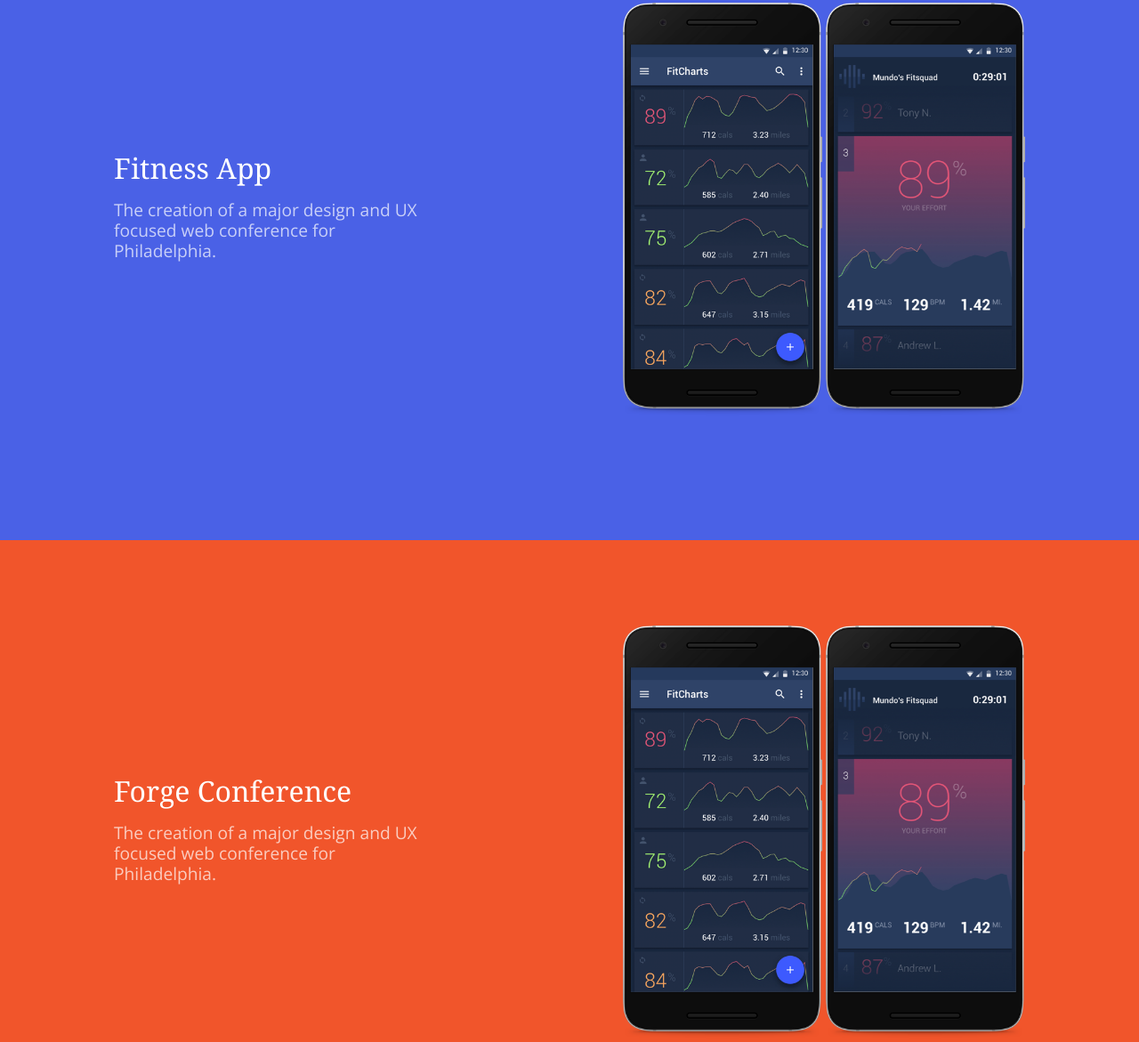
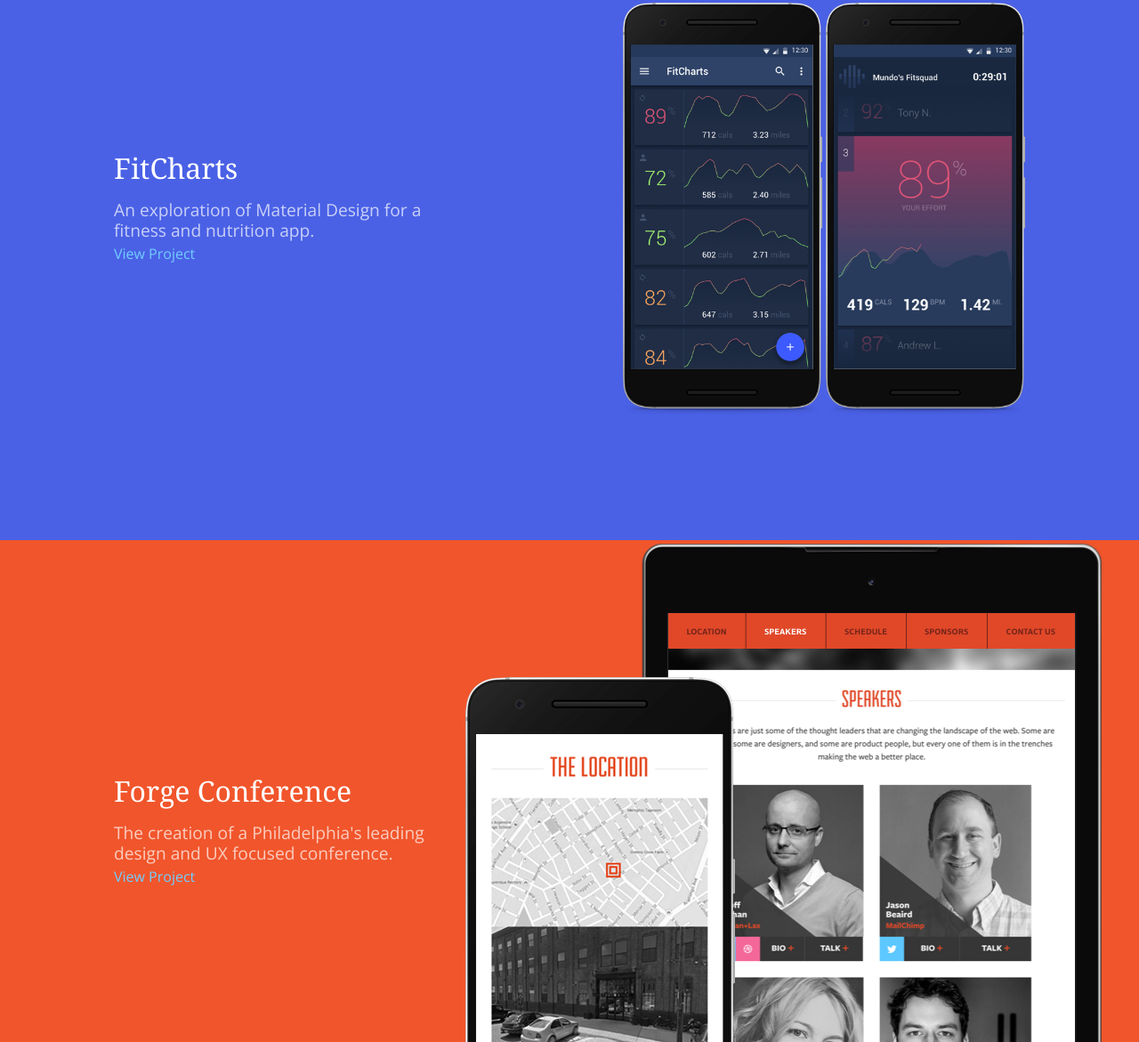
Before and after one commit to KingLee/portfolio-site, a plain HTML site: page index_2.html in a window 1280 px wide. Shown: the part 1194-2365 px from the top of the page at 89% size. Drawn offline with nearby package versions, Linux system fonts and the light colour scheme; a web font is replaced by a local one.

Commit message:
Add files via upload

```diff
--- a/index_2.html
+++ b/index_2.html
@@ -64,13 +64,7 @@
   ga('send', 'pageview');
 
 </script>
-	<script>
-		$(document).ready(function() {
-		  	var projectWrapperHeight = $(window).height() - $(".header-wrapper").height();
- 			$( ".body-container" ).height(projectWrapperHeight);
 
-	 	});
-	</script>
 </head>
 <body>
 
@@ -114,20 +108,21 @@
 			<div class="project-01">
 				<div class="homework-container">
 					<div class="home-work">
-						<h2 class="c-body">XFINITY Internet 1.0</h2>
+						<h2 class="c-body">XFINITY Internet</h2>
 						<p>Cloud enabled router settings allow you to manage your home WiFi network from anywhere.</p>
 						<a href="comcast.html">View Project</a>
 					</div>
-					<div class="home-image-full">
+					<a href="comcast.html"><div class="home-image-full">
 						<img src="images/xfinity-test.png" />
-					</div>
+					</div></a>
 				</div>
 			</div>
 			<div class="project-02">
 				<div class="homework-container">
 					<div class="home-work">
-						<h2 class="c-body">Fitness App</h2>
-						<p> The creation of a major design and UX focused web conference for Philadelphia.</p>
+						<h2 class="c-body">FitCharts</h2>
+						<p>An exploration of Material Design for a fitness and nutrition app.</p>
+						<a href="comcast.html">View Project</a>
 					</div>
 					<div class="home-image">
 						<img src="images/fitness-app-homepage.png" />
@@ -138,11 +133,12 @@
 				<div class="homework-container">
 					<div class="home-work">
 						<h2 class="c-body">Forge Conference</h2>
-						<p> The creation of a major design and UX focused web conference for Philadelphia.</p>
+						<p> The creation of a Philadelphia's leading design and UX focused conference.</p>
+						<a href="forge.html">View Project</a>
 
 					</div>
-					<div class="home-image">
-						<img src="images/fitness-app-homepage.png" />
+					<div class="home-image-medium">
+						<img src="images/forge-homework-02.png" />
 					</div>
 				</div>
 			</div>
@@ -150,7 +146,8 @@
 				<div class="homework-container">
 					<div class="home-work">
 						<h2 class="c-body">DailyUI</h2>
-						<p> The creation of a major design and UX focused web conference for Philadelphia.</p>
+						<p>50 quick examples of UI and idea exploration.</p>
+						<a href="dailyui.html">View Project</a>
 					</div>
 					<div class="home-image">
 						<img src="images/fitness-app-homepage.png" />
@@ -161,18 +158,7 @@
 				<div class="homework-container">
 					<div class="home-work">
 						<h2 class="c-body">The Griffin</h2>
-						<p> The creation of a major design and UX focused web conference for Philadelphia.</p>
-					</div>
-					<div class="home-image">
-						<img src="images/fitness-app-homepage.png" />
-					</div>
-				</div>
-			</div>
-			<div class="project-06">
-				<div class="homework-container">
-					<div class="home-work">
-						<h2 class="c-body">NISL.net</h2>
-						<p> The creation of a major design and UX focused web conference for Philadelphia.</p>
+						<p>The portable fall protection product, The Griffin, gets a mobile sales tool filled with fun animations.</p>
 					</div>
 					<div class="home-image">
 						<img src="images/fitness-app-homepage.png" />
@@ -183,7 +169,7 @@
 				<div class="homework-container">
 					<div class="home-work">
 						<h2 class="c-body">Goal Investor</h2>
-						<p> The creation of a major design and UX focused web conference for Philadelphia.</p>
+						<p>A digital tool to educate people about their financial goals.</p>
 					</div>
 					<div class="home-image">
 						<img src="images/fitness-app-homepage.png" />
@@ -194,7 +180,7 @@
 				<div class="homework-container">
 					<div class="home-work">
 						<h2 class="c-body">Back On My Feet</h2>
-						<p> The creation of a major design and UX focused web conference for Philadelphia.</p>
+						<p>I helped create a national network of sites for Back On My Feet.</p>
 					</div>
 					<div class="home-image">
 						<img src="images/fitness-app-homepage.png" />
@@ -205,7 +191,7 @@
 				<div class="homework-container">
 					<div class="home-work">
 						<h2 class="c-body">According to Sherman</h2>
-						<p> The creation of a major design and UX focused web conference for Philadelphia.</p>
+						<p>This Tumblr dog blog gets a face lift.</p>
 					</div>
 					<div class="home-image">
 						<img src="images/fitness-app-homepage.png" />
```
Also changed, not shown: comcast.html (+1 -1 lines).
